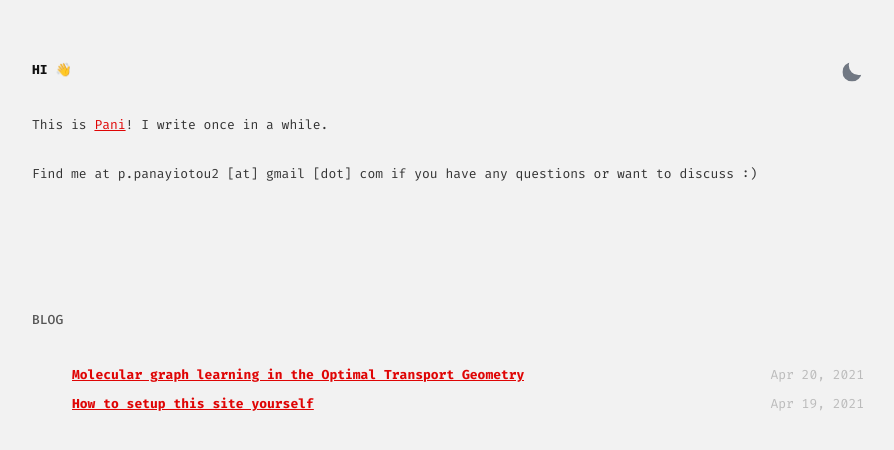
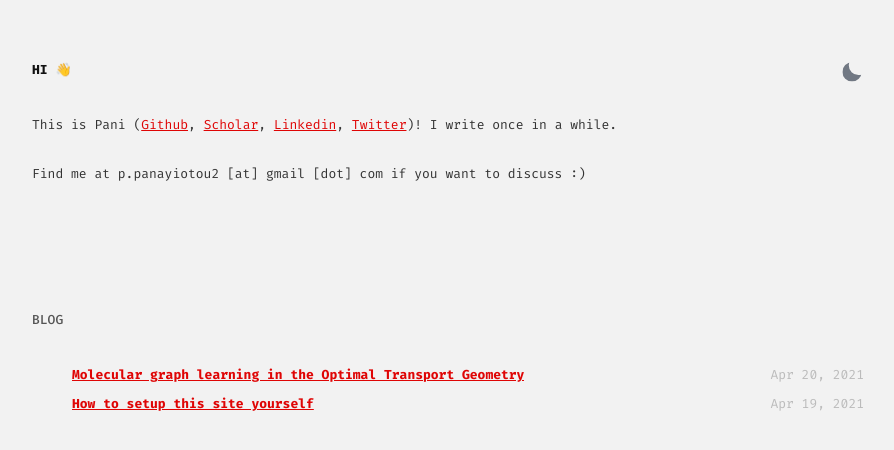
Before and after one commit to panpan2/panpan2.github.io, a Jekyll site: the page built from index.html, in a window 1280 px wide. Shown: the top 450 px of the page, without its empty margins (192-1086 px from the left). Built offline with Jekyll 4.4.1, drawn with Linux system fonts in a browser that asks for light colours.

Commit message:
Update contact info

```diff
--- a/index.html
+++ b/index.html
@@ -10,14 +10,19 @@ layout: default
     </button>
   </div>
   <p>
-    This is <a href="https://github.com/panpan2" target="_blank">Pani</a>! I
+    This is Pani (<a href="https://github.com/panpan2" target="_blank">Github</a
+    >,
+    <a
+      href="https://scholar.google.com/citations?user=AfaKtVwAAAAJ&hl=en&oi=sra"
+      target="_blank"
+      >Scholar</a
+    >,
+    <a href="https://www.linkedin.com/in/panpan2/" target="_blank">Linkedin</a>,
+    <a href="https://twitter.com/panayiot2" target="_blank">Twitter</a>)! I
     write once in a while.
   </p>
 
-  <p>
-    Find me at p.panayiotou2 [at] gmail [dot] com if you have any questions or
-    want to discuss :)
-  </p>
+  <p>Find me at p.panayiotou2 [at] gmail [dot] com if you want to discuss :)</p>
 </section>
 
 <section class="posts">
```
